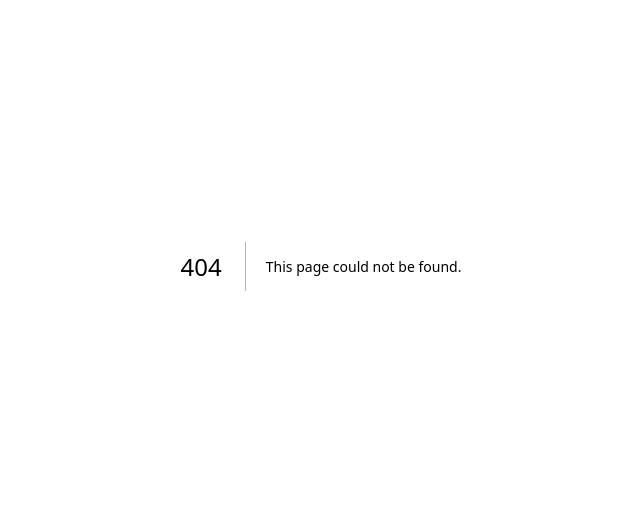
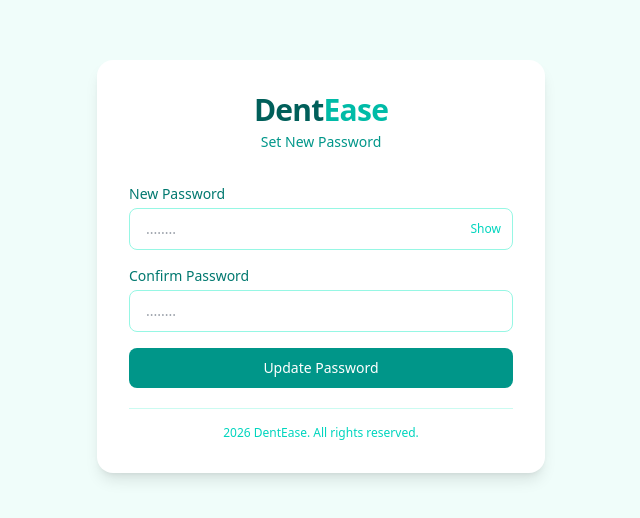
Before and after one commit to 541chatgpt-junaid/dental-saas, a Next.js app: page /reset-password in a window 1280 px wide. Before the commit this address had no page. Shown: the part 134-652 px from the top of the page, without its empty margins (319-959 px from the left). Built offline with nearby package versions, Linux system fonts and the light colour scheme; no server answers.

Commit message:
Add forgot password and reset password pages

```diff
--- /dev/null
+++ b/src/app/forgot-password/page.tsx
@@ -0,0 +1,81 @@
+"use client";
+import { useState } from "react";
+import { createClient } from "@/lib/supabase";
+
+export default function ForgotPassword() {
+  const [email, setEmail] = useState("");
+  const [loading, setLoading] = useState(false);
+  const [success, setSuccess] = useState("");
+  const [error, setError] = useState("");
+
+  const handleReset = async () => {
+    if (!email) {
+      setError("Please enter your email address.");
+      return;
+    }
+    setLoading(true);
+    setError("");
+    const supabase = createClient();
+    const { error } = await supabase.auth.resetPasswordForEmail(email, {
+      redirectTo: "https://dental-saas-lac.vercel.app/reset-password",
+    });
+    if (error) {
+      setError(error.message);
+      setLoading(false);
+    } else {
+      setSuccess("Password reset email sent! Please check your inbox.");
+      setLoading(false);
+    }
+  };
+
+  return (
+    <main className="min-h-screen flex flex-col items-center justify-center bg-teal-50 px-4">
+      <div className="bg-white rounded-2xl shadow-lg p-8 w-full max-w-md">
+
+        <div className="text-center mb-8">
+          <h1 className="text-3xl font-semibold text-teal-800 tracking-tight">
+            Dent<span className="text-teal-500">Ease</span>
+          </h1>
+          <p className="text-sm text-teal-600 mt-1">Reset Your Password</p>
+        </div>
+
+        {error && <div className="bg-red-50 text-red-600 text-sm px-4 py-3 rounded-lg mb-5">{error}</div>}
+        {success && <div className="bg-green-50 text-green-600 text-sm px-4 py-3 rounded-lg mb-5">{success}</div>}
+
+        {!success && (
+          <div className="space-y-4">
+            <div>
+              <label className="block text-sm font-medium text-teal-700 mb-1">Email Address</label>
+              <input
+                type="email"
+                placeholder="doctor@clinic.com"
+                value={email}
+                onChange={(e) => setEmail(e.target.value)}
+                className="w-full px-4 py-2.5 border border-teal-200 rounded-lg text-sm focus:outline-none focus:ring-2 focus:ring-teal-400 text-gray-700"
+              />
+            </div>
+
+            <button
+              onClick={handleReset}
+              disabled={loading}
+              className="w-full bg-teal-600 hover:bg-teal-700 text-white font-medium py-2.5 rounded-lg transition-colors text-sm disabled:opacity-60"
+            >
+              {loading ? "Sending..." : "Send Reset Email"}
+            </button>
+          </div>
+        )}
+
+        <div className="mt-6 text-center">
+          <a href="/" className="text-teal-500 hover:underline text-sm">
+            Back to Sign In
+          </a>
+        </div>
+
+        <div className="mt-5 text-center border-t border-teal-100 pt-4">
+          <p className="text-xs text-teal-400">2026 DentEase. All rights reserved.</p>
+        </div>
+
+      </div>
+    </main>
+  );
+}
--- a/src/app/page.tsx
+++ b/src/app/page.tsx
@@ -163,7 +163,7 @@ export default function Home() {
                 <input type="checkbox" className="accent-teal-500" />
                 Remember me
               </label>
-              <a href="#" className="text-teal-500 hover:underline">Forgot password?</a>
+              <a href="/forgot-password" className="text-teal-500 hover:underline">Forgot password?</a>
             </div>
           )}
 
--- /dev/null
+++ b/src/app/reset-password/page.tsx
@@ -0,0 +1,114 @@
+"use client";
+import { useState, useEffect } from "react";
+import { createClient } from "@/lib/supabase";
+import { useRouter } from "next/navigation";
+
+export default function ResetPassword() {
+  const [password, setPassword] = useState("");
+  const [confirmPassword, setConfirmPassword] = useState("");
+  const [showPassword, setShowPassword] = useState(false);
+  const [loading, setLoading] = useState(false);
+  const [success, setSuccess] = useState("");
+  const [error, setError] = useState("");
+  const router = useRouter();
+
+  useEffect(() => {
+    const supabase = createClient();
+    supabase.auth.onAuthStateChange(async (event) => {
+      if (event === "PASSWORD_RECOVERY") {
+        console.log("Password recovery mode");
+      }
+    });
+  }, []);
+
+  const handleUpdate = async () => {
+    if (!password) {
+      setError("Please enter a new password.");
+      return;
+    }
+    if (password.length < 6) {
+      setError("Password must be at least 6 characters.");
+      return;
+    }
+    if (password !== confirmPassword) {
+      setError("Passwords do not match.");
+      return;
+    }
+    setLoading(true);
+    setError("");
+    const supabase = createClient();
+    const { error } = await supabase.auth.updateUser({ password });
+    if (error) {
+      setError(error.message);
+      setLoading(false);
+    } else {
+      setSuccess("Password updated successfully! Redirecting...");
+      setTimeout(() => router.push("/"), 2000);
+    }
+  };
+
+  return (
+    <main className="min-h-screen flex flex-col items-center justify-center bg-teal-50 px-4">
+      <div className="bg-white rounded-2xl shadow-lg p-8 w-full max-w-md">
+
+        <div className="text-center mb-8">
+          <h1 className="text-3xl font-semibold text-teal-800 tracking-tight">
+            Dent<span className="text-teal-500">Ease</span>
+          </h1>
+          <p className="text-sm text-teal-600 mt-1">Set New Password</p>
+        </div>
+
+        {error && <div className="bg-red-50 text-red-600 text-sm px-4 py-3 rounded-lg mb-5">{error}</div>}
+        {success && <div className="bg-green-50 text-green-600 text-sm px-4 py-3 rounded-lg mb-5">{success}</div>}
+
+        {!success && (
+          <div className="space-y-4">
+            <div>
+              <label className="block text-sm font-medium text-teal-700 mb-1">New Password</label>
+              <div className="relative">
+                <input
+                  type={showPassword ? "text" : "password"}
+                  placeholder="........"
+                  value={password}
+                  onChange={(e) => setPassword(e.target.value)}
+                  className="w-full px-4 py-2.5 border border-teal-200 rounded-lg text-sm focus:outline-none focus:ring-2 focus:ring-teal-400 text-gray-700 pr-16"
+                />
+                <button
+                  type="button"
+                  onClick={() => setShowPassword(!showPassword)}
+                  className="absolute right-3 top-1/2 -translate-y-1/2 text-teal-400 hover:text-teal-600 text-xs font-medium"
+                >
+                  {showPassword ? "Hide" : "Show"}
+                </button>
+              </div>
+            </div>
+
+            <div>
+              <label className="block text-sm font-medium text-teal-700 mb-1">Confirm Password</label>
+              <input
+                type="password"
+                placeholder="........"
+                value={confirmPassword}
+                onChange={(e) => setConfirmPassword(e.target.value)}
+                className="w-full px-4 py-2.5 border border-teal-200 rounded-lg text-sm focus:outline-none focus:ring-2 focus:ring-teal-400 text-gray-700"
+              />
+            </div>
+
+            <button
+              onClick={handleUpdate}
+              disabled={loading}
+              className="w-full bg-teal-600 hover:bg-teal-700 text-white font-medium py-2.5 rounded-lg transition-colors text-sm disabled:opacity-60"
+            >
+              {loading ? "Updating..." : "Update Password"}
+            </button>
+          </div>
+        )}
+
+        <div className="mt-5 text-center border-t border-teal-100 pt-4">
+          <p className="text-xs text-teal-400">2026 DentEase. All rights reserved.</p>
+        </div>
+
+      </div>
+    </main>
+  );
+}
```
